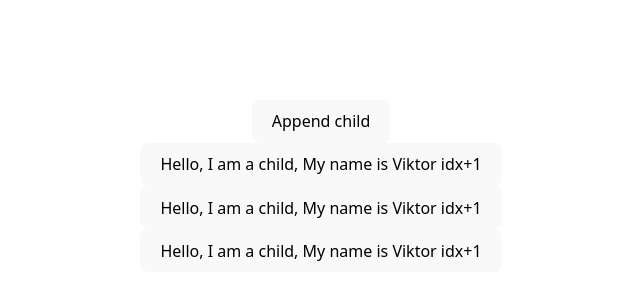
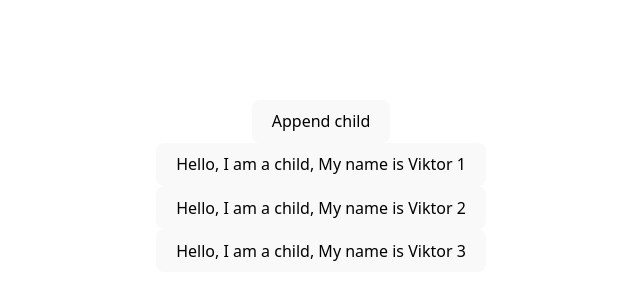
Before and after one commit to benkolon152/children, a React (Vite) app in the folder react-app/: page / in a window 1280 px wide. Shown: the part 214-514 px from the top of the page, without its empty margins (319-959 px from the left). Built offline with nearby package versions, Linux system fonts and the light colour scheme.

Commit message:
Set viktormaker

```diff
--- a/react-app/src/App.jsx
+++ b/react-app/src/App.jsx
@@ -21,7 +21,7 @@ export default class App extends React.Component{
             {Array.from(
               {length: this.state.cntChildren},
               (elem, idx) => (
-                <Chield key={idx} name="Viktor idx+1"/>
+                <Chield key={idx} name={`Viktor ${idx+1}`}/>
               )
               )}
           </Parent>
```
